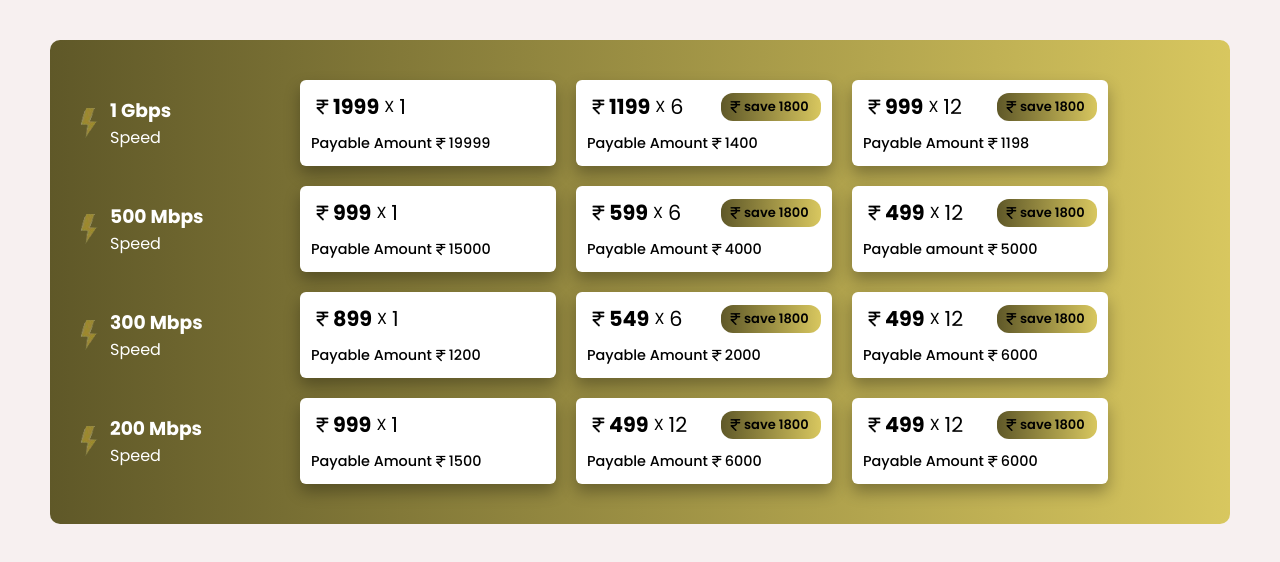
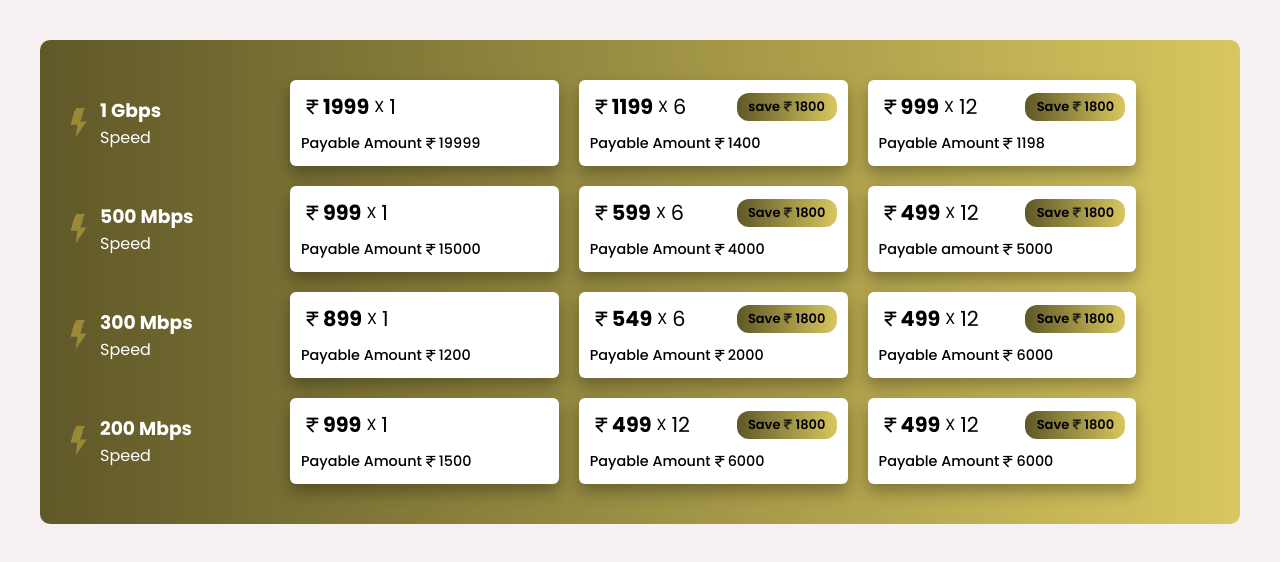
Before and after one commit to Zayyan-TSA/infranet-, a plain HTML site: page index.html in a window 1280 px wide. Drawn offline with Linux system fonts and the light colour scheme.

Commit message:
first commit

```diff
--- a/css/media.css
+++ b/css/media.css
@@ -39,11 +39,6 @@
     width: 170px;
   }
 
-  .gbps img {
-    /* position: relative;
-     right: -10px; */
-  }
-
   .speed {
     margin: 0 6px;
     display: initial;
@@ -54,7 +49,6 @@
     margin: 10px 0;
     text-align: center;
     position: relative;
-    /* flex-wrap: wrap; */
   }
 
   #price-tags {
@@ -95,20 +89,13 @@
     padding: 2px 3px;
     width: 95px;
     margin: 15px auto;
-  }
-
-  .save img {
-    height: 20px;
+    display: inline-block;
   }
 
   .end {
     position: relative;
     bottom: -54px;
     width: auto;
-  }
-
-  br {
-    display: block;
   }
 }
 
--- a/css/style.css
+++ b/css/style.css
@@ -33,7 +33,6 @@ body {
   font-family: 'Poppins', sans-serif;
   /* overflow: hidden; */
   overflow: scroll;
-  background-color: red;
 }
 
 body {
@@ -66,7 +65,7 @@ body {
 .container {
   padding: 20px 0 20px 20px;
   border-radius: 10px;
-  margin: 40px 50px;
+  margin: 40px 40px;
   background: linear-gradient(to left, #d8c75f, #5f5828);
 }
 
@@ -91,7 +90,7 @@ body {
 
 #price-tags {
   background-color: white;
-  min-width: 20vw;
+  min-width: 21vw;
   max-height: 50px;
   padding: 11px 11px 75px 11px;
   border-radius: 6px;
@@ -155,15 +154,14 @@ h3 {
   align-items: center;
   margin-left: auto;
   width: 100px;
+  justify-content: center;
 }
 
 .save img {
-  height: 18px;
+  height: 15px;
+  /* display: block; */
 }
 
-br {
-  display: none;
-}
 
 #price-tags div {
   display: flex;
--- a/index.html
+++ b/index.html
@@ -38,7 +38,7 @@
                 <img src="img/rupee.png" alt="" class="img-1"><strong>1199</strong>
                 <span class="multiply">X</span>
                 <span class="months">6</span>
-                <span class="save"><img src="img/rupee.png" alt="">save 1800</span>
+                <span class="save">save <img src="img/rupee.png" alt="">1800</span>
               </div>
               <span class="payable-amount">Payable Amount
                 <span>
@@ -50,7 +50,7 @@
                 <img src="img/rupee.png" alt="" class="img-1"><strong>999</strong>
                 <span class="multiply">X</span>
                 <span class="months">12</span>
-                <span class="save"><img src="img/rupee.png" alt="">save 1800</span>
+                <span class="save">Save <img src="img/rupee.png" alt="">1800</span>
               </div>
               <span class="payable-amount">
                 Payable Amount
@@ -85,7 +85,7 @@
                 <img src="img/rupee.png" alt="" class="img-1"><strong>599</strong>
                 <span class="multiply">X</span>
                 <span class="months">6</span>
-                <span class="save"><img src="img/rupee.png" alt="">save 1800</span>
+                <span class="save">Save <img src="img/rupee.png" alt="">1800</span>
               </div>
               <span class="payable-amount">Payable Amount
                 <span>
@@ -98,7 +98,7 @@
                 <img src="img/rupee.png" alt="" class="img-1"><strong>499</strong>
                 <span class="multiply">X</span>
                 <span class="months">12</span>
-                <span class="save"><img src="img/rupee.png" alt="">save 1800</span>
+                <span class="save">Save <img src="img/rupee.png" alt="">1800</span>
               </div>
               <span class="payable-amount">Payable amount
                 <span>
@@ -130,7 +130,7 @@
                 <img src="img/rupee.png" alt="" class="img-1"><strong>549</strong>
                 <span class="multiply">X</span>
                 <span class="months">6</span>
-                <span class="save"><img src="img/rupee.png" alt="">save 1800</span>
+                <span class="save">Save <img src="img/rupee.png" alt="">1800</span>
               </div> <span class="payable-amount">Payable Amount
                 <span><img src="img/rupee.png" alt="">2000</span>
               </span>
@@ -140,7 +140,7 @@
                 <img src="img/rupee.png" alt="" class="img-1"><strong>499</strong>
                 <span class="multiply">X</span>
                 <span class="months">12</span>
-                <span class="save"><img src="img/rupee.png" alt="">save 1800</span>
+                <span class="save">Save <img src="img/rupee.png" alt="">1800</span>
               </div>
               <span class="payable-amount">Payable Amount
                 <span><img src="img/rupee.png" alt="">6000</span>
@@ -168,7 +168,7 @@
               <div><img src="img/rupee.png" alt="" class="img-1"><strong>499</strong>
                 <span class=" multiply">X</span>
                 <span class="months">12</span>
-                <span class="save"><img src="img/rupee.png" alt="">save 1800</span>
+                <span class="save">Save <img src="img/rupee.png" alt="">1800</span>
               </div>
               <span class="payable-amount">Payable Amount
                 <span>
@@ -181,7 +181,7 @@
                 <img src="img/rupee.png" alt="" class="img-1"><strong>499</strong>
                 <span class="multiply">X</span>
                 <span class="months">12</span>
-                <span class="save"><img src="img/rupee.png" alt="">save 1800</span>
+                <span class="save">Save <img src="img/rupee.png" alt="">1800</span>
               </div>
               <span class="payable-amount">Payable Amount
                 <span>
```
